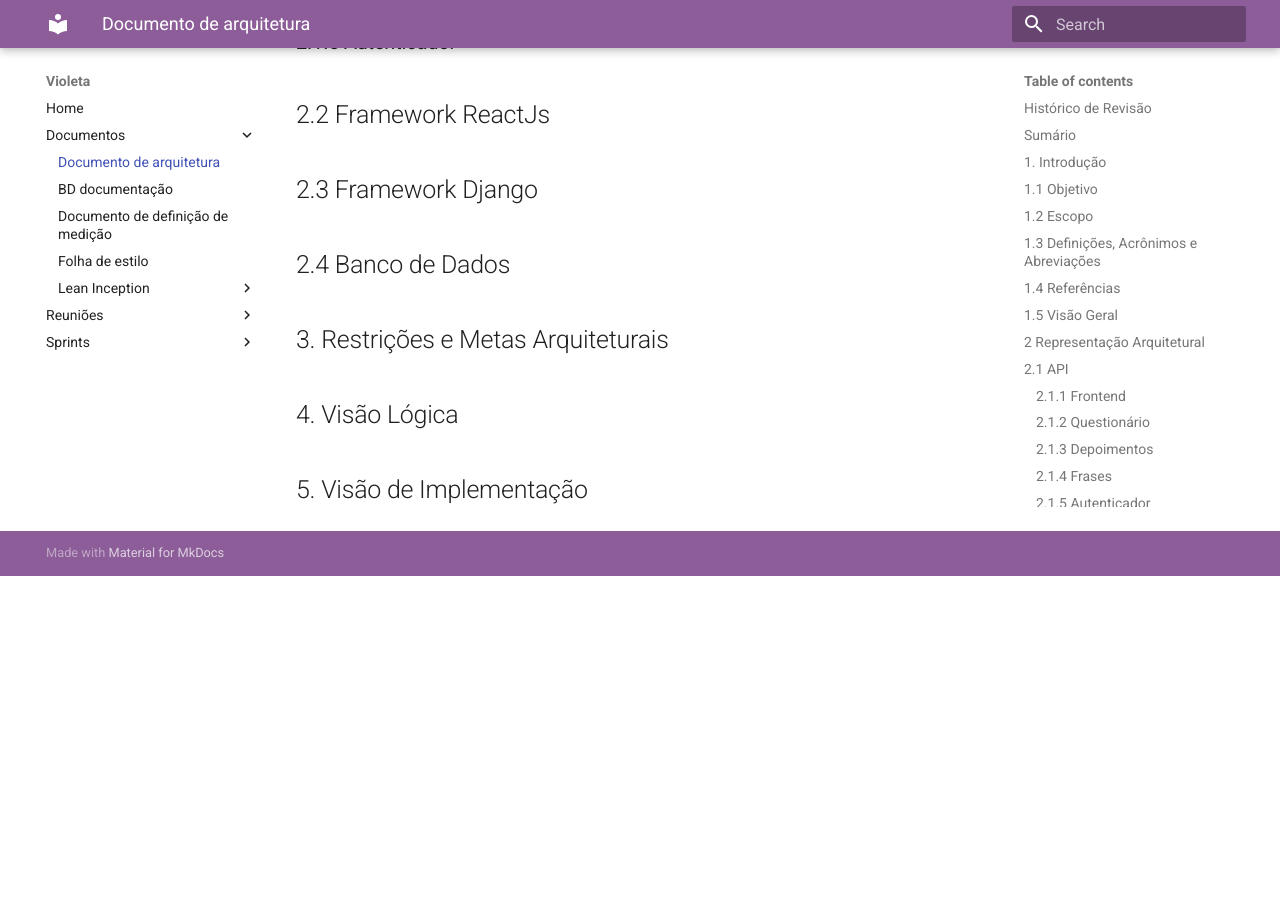
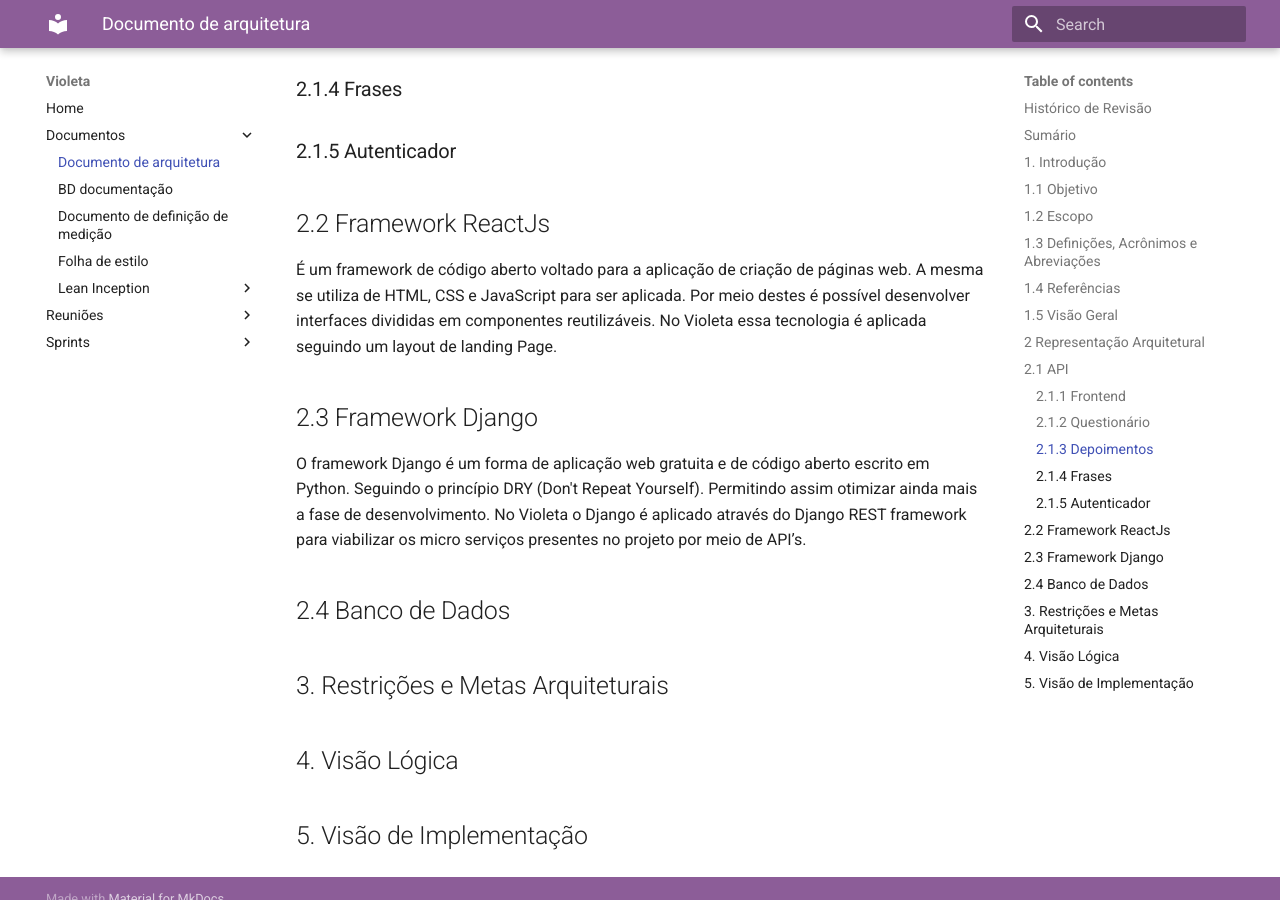
Before and after one commit to fga-eps-mds/2020.2-Violeta-Documentacao, an MkDocs documentation site: the page built from docs/Projeto/doc_arquitetura.md, in a window 1280 px wide and 900 px high, scrolled down 3208 px. Built offline with MkDocs 1.6.1 and Material for MkDocs 9.7.7, drawn with Linux system fonts in a browser that asks for light colours; before the commit the page ends 3784 px from its top, so only the background shows below that; some of the changed text lies outside the part shown.

Commit message:
Adicionando informações referentes aos frameworks e linguagens

```diff
--- a/docs/Projeto/doc_arquitetura.md
+++ b/docs/Projeto/doc_arquitetura.md
@@ -59,6 +59,9 @@ Este documento disponibiliza uma visão arquitetural do sistema, usando algumas
 Por meio deste documento, será possível entender o funcionamento do sistema do aplicativo web Violeta, bem como a metodologia do seu desenvolvimento. Desse modo, será possível ter uma compreensão da arquitetura do projeto.
 
 ## 1.3 Definições, Acrônimos e Abreviações
+- UnB: Universidade de Brasília
+- FGA: Faculdade do Gama - Campus da Universidade de Brasília
+- API: Application Programming Interface (Interface de Programação de Aplicativos)
 
 ## 1.4 Referências
 
@@ -91,8 +94,11 @@ Desse modo, os serviços são executados isolados evitando comportamentos inespe
 ### 2.1.5 Autenticador
 
 ## 2.2 Framework ReactJs
+É um framework de código aberto voltado para a aplicação de criação de páginas web. A mesma se utiliza de HTML, CSS e JavaScript para ser aplicada. Por meio destes é possível desenvolver interfaces divididas em componentes reutilizáveis. No Violeta essa tecnologia é aplicada seguindo um layout de landing Page.
 
 ## 2.3 Framework Django
+O framework Django é um forma de aplicação web gratuita e de código aberto escrito em Python. Seguindo o princípio DRY (Don't Repeat Yourself). Permitindo assim otimizar ainda mais a fase de desenvolvimento.
+No Violeta o Django é aplicado através do Django REST framework para viabilizar os micro serviços presentes no projeto por meio de API’s.
 
 ## 2.4 Banco de Dados
 
```
